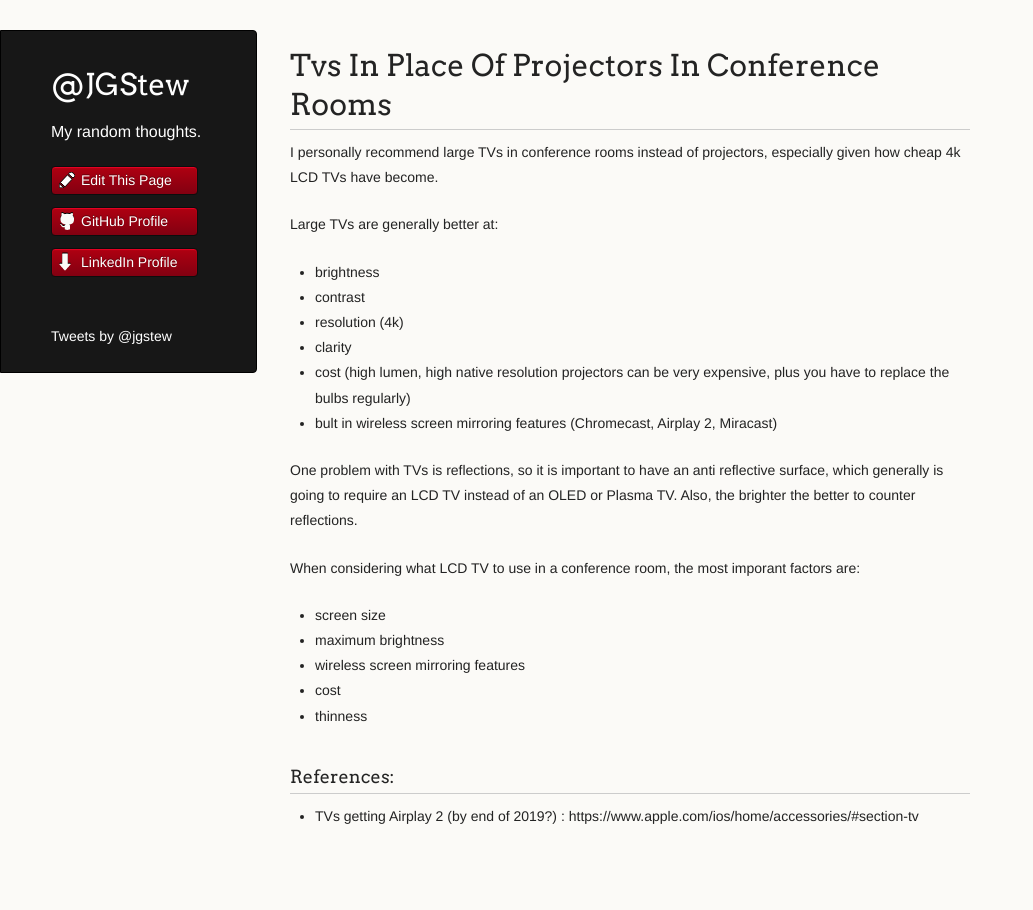
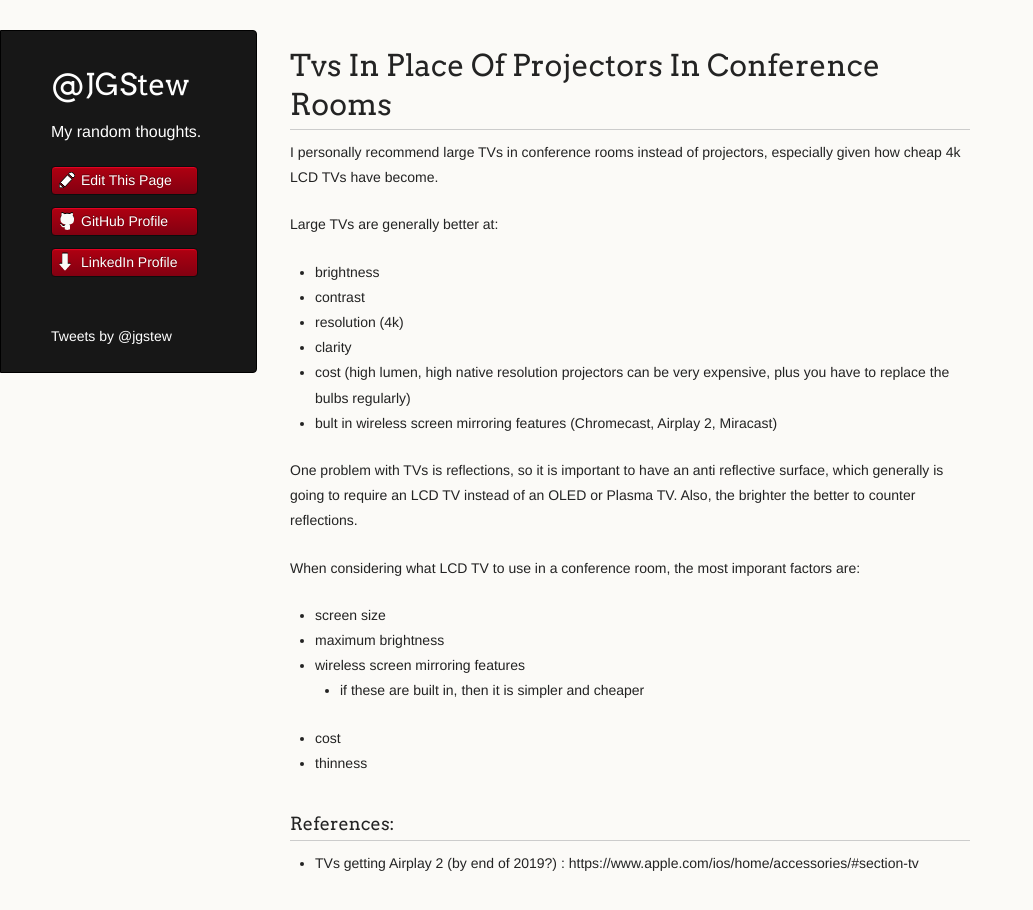
Before and after one commit to jgstew/jgstew.github.io, a Jekyll site: the page built from _posts/2018-12-04-TVs-in-place-of-projectors-in-conference-rooms.md, in a window 1280 px wide and 949 px high. Shown: the top 910 px of the window, without its empty margins (0-1033 px from the left). Built offline with Jekyll 4.4.1, drawn with Linux system fonts in a browser that asks for light colours; nearby versions of some CDN libraries; comment, search, counter and statistics services are not loaded.

Commit message:
Update 2018-12-04-TVs-in-place-of-projectors-in-conference-rooms.md

```diff
--- a/_posts/2018-12-04-TVs-in-place-of-projectors-in-conference-rooms.md
+++ b/_posts/2018-12-04-TVs-in-place-of-projectors-in-conference-rooms.md
@@ -15,6 +15,7 @@ When considering what LCD TV to use in a conference room, the most imporant fact
 - screen size
 - maximum brightness
 - wireless screen mirroring features
+  - if these are built in, then it is simpler and cheaper
 - cost
 - thinness
 
```
